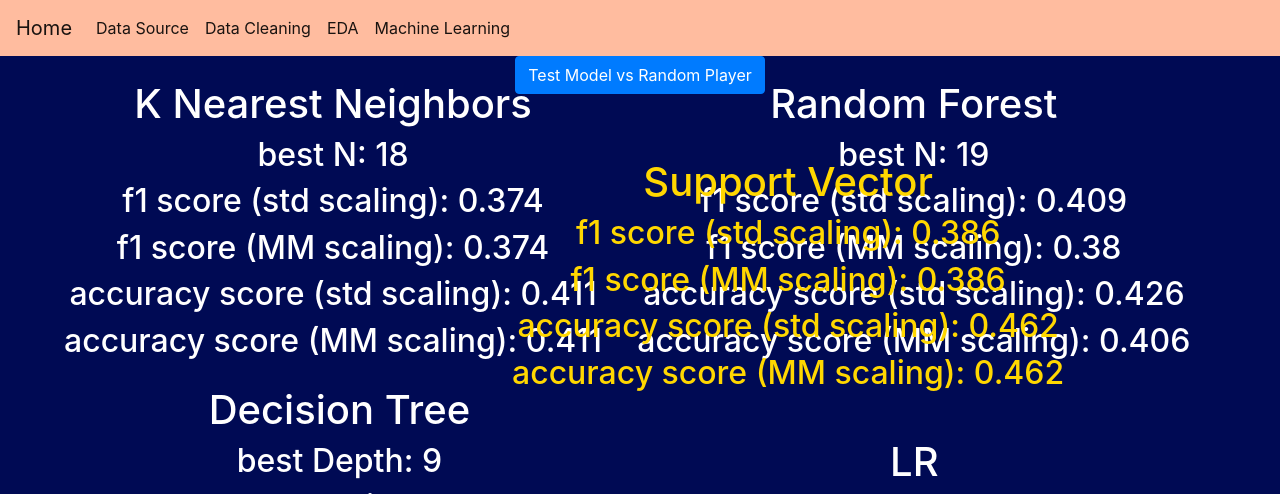
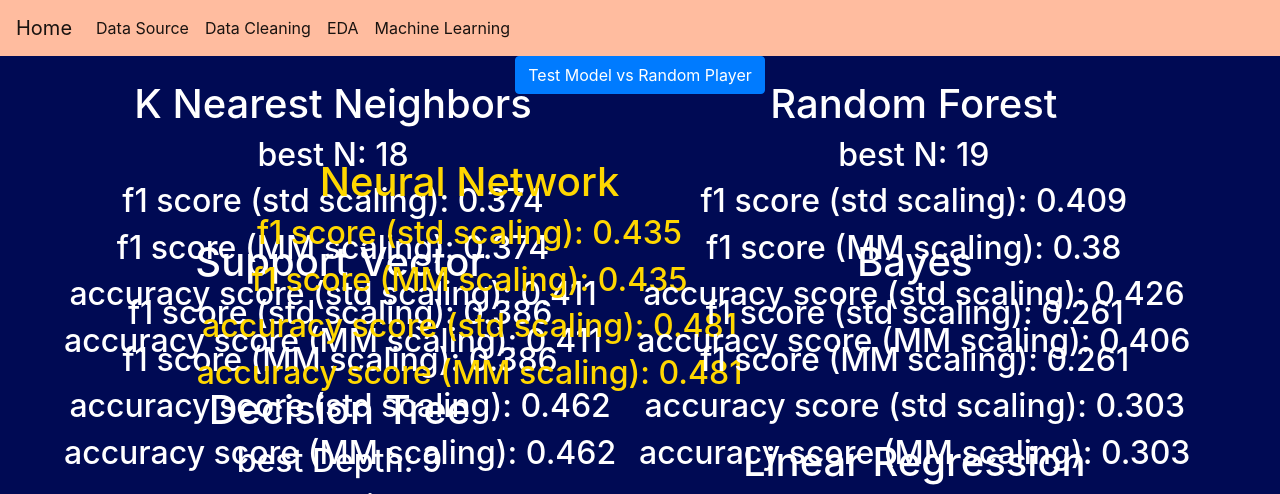
Before and after one commit to YarinShelek/Data-Science-Project, a FastAPI app: page /MachineLearning in a window 1280 px wide. Shown: the top 494 px of the page. Run offline with FastAPI, Linux system fonts and the light colour scheme; some libraries are stand-ins or nearby versions.

Commit message:
added NN, bayes

```diff
--- a/Templates/MachineLearning.html
+++ b/Templates/MachineLearning.html
@@ -15,14 +15,15 @@
             <h2> accuracy score (std scaling): {{ Data[0]["KNN"][DataMap["acc"]] }} </h2>
             <h2> accuracy score (MM scaling): {{ Data[1]["KNN"][DataMap["acc"]] }} </h2>
         </div>
-        <div class="container-sm" style="position:absolute; top:10%; right:7%">
-            <center><h1>Random Forest</h1></center>
-            <h2> best N: {{ Data[0]["RF"][DataMap["n"]] }} </h2>
-            <h2> f1 score (std scaling): {{ Data[0]["RF"][DataMap["f1"]] }} </h2>
-            <h2> f1 score (MM scaling): {{ Data[1]["RF"][DataMap["f1"]] }} </h2>
-            <h2> accuracy score (std scaling): {{ Data[0]["RF"][DataMap["acc"]] }} </h2>
-            <h2> accuracy score (MM scaling): {{ Data[1]["RF"][DataMap["acc"]] }} </h2>
+
+        <div class="container-sm" style="position:absolute; bottom:40%; left:5%">
+            <center><h1>Support Vector</h1></center>
+            <h2> f1 score (std scaling): {{ Data[0]["SVC"][DataMap["f1"]] }} </h2>
+            <h2> f1 score (MM scaling): {{ Data[1]["SVC"][DataMap["f1"]] }} </h2>
+            <h2> accuracy score (std scaling): {{ Data[0]["SVC"][DataMap["acc"]] }} </h2>
+            <h2> accuracy score (MM scaling): {{ Data[1]["SVC"][DataMap["acc"]] }} </h2>
         </div>
+
         <div class="container-sm" style="position:absolute; bottom:10%; left:5%">
             <center><h1>Decision Tree</h1></center>
             <h2> best Depth: {{ Data[0]["DT"][DataMap["n"]][0] }} </h2>
@@ -32,15 +33,35 @@
             <h2> accuracy score (std scaling): {{ Data[0]["DT"][DataMap["acc"]] }} </h2>
             <h2> accuracy score (MM scaling): {{ Data[1]["DT"][DataMap["acc"]] }} </h2>
         </div>
-        <div class="container-sm" style="color:gold; position:absolute; bottom:50%; left:40%">
-            <center><h1>Support Vector</h1></center>
-            <h2> f1 score (std scaling): {{ Data[0]["SVC"][DataMap["f1"]] }} </h2>
-            <h2> f1 score (MM scaling): {{ Data[1]["SVC"][DataMap["f1"]] }} </h2>
-            <h2> accuracy score (std scaling): {{ Data[0]["SVC"][DataMap["acc"]] }} </h2>
-            <h2> accuracy score (MM scaling): {{ Data[1]["SVC"][DataMap["acc"]] }} </h2>
+
+        <div class="container-sm" style="position:absolute; color:gold; bottom:50%; right:42%">
+            <center><h1>Neural Network</h1></center>
+            <h2> f1 score (std scaling): {{ Data[0]["NN"][DataMap["f1"]] }} </h2>
+            <h2> f1 score (MM scaling): {{ Data[1]["NN"][DataMap["f1"]] }} </h2>
+            <h2> accuracy score (std scaling): {{ Data[0]["NN"][DataMap["acc"]] }} </h2>
+            <h2> accuracy score (MM scaling): {{ Data[1]["NN"][DataMap["acc"]] }} </h2>
         </div>
+
+        <div class="container-sm" style="position:absolute; top:10%; right:7%">
+            <center><h1>Random Forest</h1></center>
+            <h2> best N: {{ Data[0]["RF"][DataMap["n"]] }} </h2>
+            <h2> f1 score (std scaling): {{ Data[0]["RF"][DataMap["f1"]] }} </h2>
+            <h2> f1 score (MM scaling): {{ Data[1]["RF"][DataMap["f1"]] }} </h2>
+            <h2> accuracy score (std scaling): {{ Data[0]["RF"][DataMap["acc"]] }} </h2>
+            <h2> accuracy score (MM scaling): {{ Data[1]["RF"][DataMap["acc"]] }} </h2>
+        </div>
+
+        <div class="container-sm" style="position:absolute; bottom:40%; right:7%">
+            <center><h1>Bayes</h1></center>
+            <h2> f1 score (std scaling): {{ Data[0]["Bayes"][DataMap["f1"]] }} </h2>
+            <h2> f1 score (MM scaling): {{ Data[1]["Bayes"][DataMap["f1"]] }} </h2>
+            <h2> accuracy score (std scaling): {{ Data[0]["Bayes"][DataMap["acc"]] }} </h2>
+            <h2> accuracy score (MM scaling): {{ Data[1]["Bayes"][DataMap["acc"]] }} </h2>
+        </div>
+
+
         <div class="container-sm" style="position:absolute; bottom:15%; right:7%">
-            <center><h1>LR</h1></center>
+            <center><h1>Linear Regression</h1></center>
             <h2> f1 score (std scaling): {{ Data[0]["LR"][DataMap["f1"]] }} </h2>
             <h2> f1 score (MM scaling): {{ Data[1]["LR"][DataMap["f1"]] }} </h2>
             <h2> accuracy score (std scaling): {{ Data[0]["LR"][DataMap["acc"]] }} </h2>
```
Also changed, not shown: MLUtility.py (+8 -3 lines), MachineLearning.py (+16 -1 lines).
